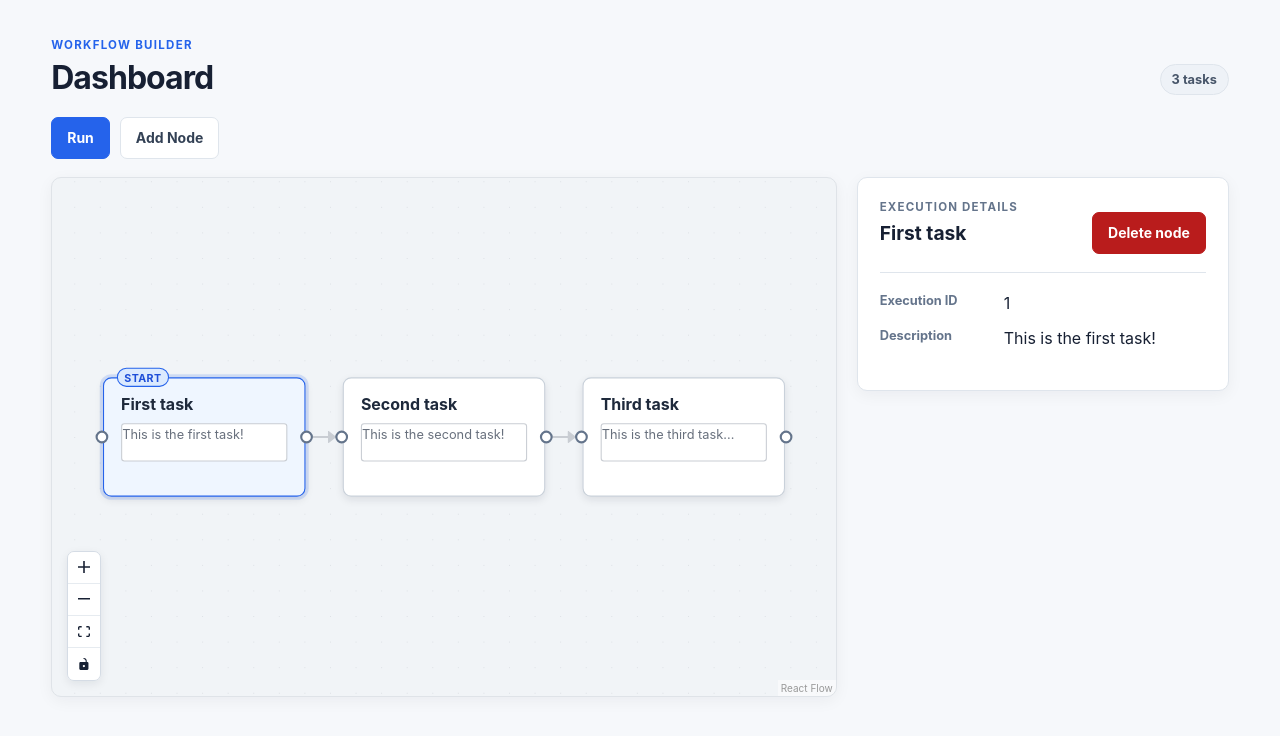
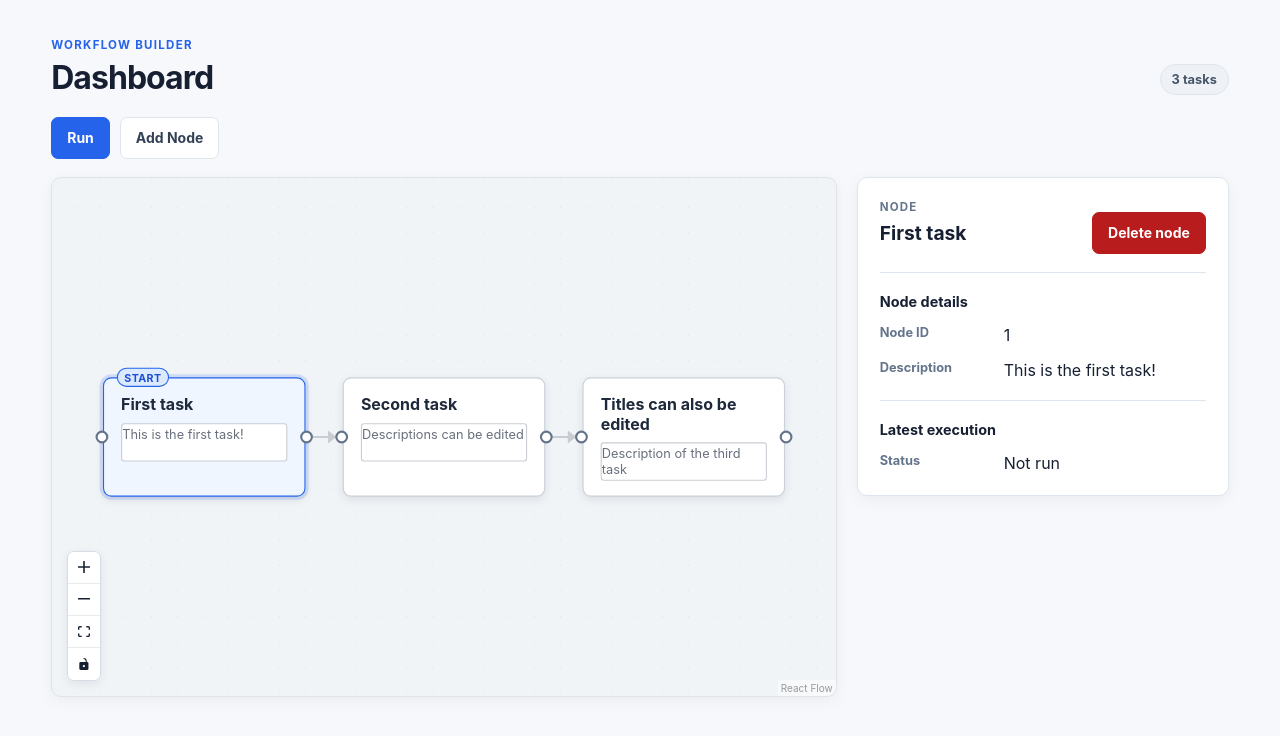
Before and after one commit to justin-tsai/workflow-mockup, a React (Vite) app: page / in a window 1280 px wide. Both pictures are taken after a click on the element 102 px from the left and 436 px from the top of the page. Shown: the top 736 px of the page. Built offline with nearby package versions, Linux system fonts and the light colour scheme.

Commit message:
add edge details and separate

```diff
--- a/src/App.tsx
+++ b/src/App.tsx
@@ -1,5 +1,6 @@
 import { useCallback, useEffect, useMemo, useState } from 'react';
-import ExecutionDetails from './components/ExecutionDetails';
+import NodeDetails from './components/NodeDetails';
+import ConnectionDetails from './components/ConnectionDetails';
 import WorkflowCanvas from './components/WorkflowCanvas';
 import WorkflowToolbar from './components/WorkflowToolbar';
 import { workflows as initialWorkflows } from './data/workflows';
@@ -22,6 +23,7 @@ export default function App() {
         })),
     );
     const [selectedWorkflowId, setSelectedWorkflowId] = useState<number | null>(null);
+    const [selectedConnectionId, setSelectedConnectionId] = useState<string | null>(null);
     const [startWorkflowId, setStartWorkflowId] = useState<number | null>(initialWorkflows[0]?.id ?? null);
     const [connectionError, setConnectionError] = useState<ConnectionError | null>(null);
 
@@ -34,6 +36,18 @@ export default function App() {
     const selectedWorkflow = useMemo(
         () => workflowItems.find((workflow) => workflow.id === selectedWorkflowId) ?? null,
         [selectedWorkflowId, workflowItems],
+    );
+    const selectedConnection = useMemo(
+        () => connections.find((connection) => connection.id === selectedConnectionId) ?? null,
+        [connections, selectedConnectionId],
+    );
+    const selectedConnectionSource = useMemo(
+        () => workflowItems.find((workflow) => workflow.id === selectedConnection?.source) ?? null,
+        [selectedConnection, workflowItems],
+    );
+    const selectedConnectionTarget = useMemo(
+        () => workflowItems.find((workflow) => workflow.id === selectedConnection?.target) ?? null,
+        [selectedConnection, workflowItems],
     );
 
     const { isRunning, runWorkflow } = useWorkflowExecution({
@@ -94,6 +108,7 @@ export default function App() {
         setConnections((currentConnections) => currentConnections.filter(
             (connection) => !ids.has(connection.id),
         ));
+        setSelectedConnectionId((currentId) => currentId !== null && ids.has(currentId) ? null : currentId);
     }, []);
 
     const handleDeleteWorkflows = useCallback((workflowIds: number[]) => {
@@ -154,16 +169,30 @@ export default function App() {
                     connections={connections}
                     selectedWorkflowId={selectedWorkflowId}
                     startWorkflowId={startWorkflowId}
-                    onSelectWorkflow={(workflow) => setSelectedWorkflowId(workflow.id)}
+                    onSelectWorkflow={(workflow) => {
+                        setSelectedConnectionId(null);
+                        setSelectedWorkflowId(workflow.id);
+                    }}
                     onMoveWorkflow={handleMoveWorkflow}
                     onUpdateWorkflow={handleUpdateWorkflow}
                     onConnectWorkflows={handleConnectWorkflows}
                     onDeleteConnections={handleDeleteConnections}
                     onDeleteWorkflows={handleDeleteWorkflowNodes}
+                    selectedConnectionId={selectedConnectionId}
+                    onSelectConnection={(connectionId) => {
+                        setSelectedConnectionId(connectionId);
+                        if (connectionId) setSelectedWorkflowId(null);
+                    }}
                 />
 
-                {selectedWorkflow ? (
-                    <ExecutionDetails
+                {selectedConnection && selectedConnectionSource && selectedConnectionTarget ? (
+                    <ConnectionDetails
+                        source={selectedConnectionSource}
+                        target={selectedConnectionTarget}
+                        onDeleteConnection={() => handleDeleteConnections([selectedConnection.id])}
+                    />
+                ) : selectedWorkflow ? (
+                    <NodeDetails
                         workflow={selectedWorkflow}
                         onRetryWorkflow={(workflowId) => runWorkflow(workflowId)}
                         isStartNode={selectedWorkflow.id === startWorkflowId}
--- /dev/null
+++ b/src/components/ConnectionDetails.tsx
@@ -0,0 +1,40 @@
+import DetailsPanel from './DetailsPanel';
+import type { Workflow } from '../types/workflow';
+
+type ConnectionDetailsProps = {
+    source: Workflow;
+    target: Workflow;
+    onDeleteConnection: () => void;
+};
+
+export default function ConnectionDetails({
+    source,
+    target,
+    onDeleteConnection,
+}: ConnectionDetailsProps) {
+    return (
+        <DetailsPanel>
+            <div className="details-panel__header">
+                <div>
+                    <p>Connection</p>
+                    <h2>{source.name} -&gt; {target.name}</h2>
+                </div>
+            </div>
+
+            <dl>
+                <div>
+                    <dt>From</dt>
+                    <dd>{source.name}</dd>
+                </div>
+                <div>
+                    <dt>To</dt>
+                    <dd>{target.name}</dd>
+                </div>
+            </dl>
+
+            <button type="button" className="delete-node-button" onClick={onDeleteConnection}>
+                Delete connection
+            </button>
+        </DetailsPanel>
+    );
+}
--- /dev/null
+++ b/src/components/DetailsPanel.tsx
@@ -0,0 +1,7 @@
+import type { ReactNode } from 'react';
+
+type DetailsPanelProps = { children: ReactNode };
+
+export default function DetailsPanel({ children }: DetailsPanelProps) {
+    return <section className="details-panel">{children}</section>;
+}
--- a/src/components/ExecutionDetails.tsx
+++ /dev/null
@@ -1,93 +0,0 @@
-// components/ExecutionDetails.tsx
-
-import StatusBadge from './StatusBadge';
-import type { Workflow } from '../types/workflow';
-
-type ExecutionDetailsProps = {
-    workflow: Workflow;
-    onRetryWorkflow: (workflowId: number) => void;
-    isStartNode: boolean;
-    isRunning: boolean;
-    onSetStartNode: (workflowId: number) => void;
-    onDeleteWorkflow: (workflowId: number) => void;
-};
-
-export default function ExecutionDetails({
-                                             workflow,
-                                             onRetryWorkflow,
-                                             isStartNode,
-                                             isRunning,
-                                             onSetStartNode,
-                                             onDeleteWorkflow,
-                                         }: ExecutionDetailsProps) {
-    return (
-        <section className="execution-details">
-            <div className="execution-details__header">
-                <div>
-                    <p>Execution details</p>
-                    <h2>{workflow.name}</h2>
-                </div>
-
-                <div className="execution-details__actions">
-                    <StatusBadge status={workflow.status} />
-                    {!isStartNode && !isRunning && (
-                        <button
-                            type="button"
-                            className="start-node-button"
-                            onClick={() => onSetStartNode(workflow.id)}
-                        >
-                            Set as start node
-                        </button>
-                    )}
-                    <button
-                        type="button"
-                        className="delete-node-button"
-                        disabled={isRunning}
-                        onClick={() => onDeleteWorkflow(workflow.id)}
-                    >
-                        Delete node
-                    </button>
-                </div>
-            </div>
-
-            <dl>
-                <div>
-                    <dt>Execution ID</dt>
-                    <dd>{workflow.id}</dd>
-                </div>
-
-                {workflow.startedAt && (
-                    <div>
-                        <dt>Started</dt>
-                        <dd>{workflow.startedAt}</dd>
-                    </div>
-                )}
-
-                <div>
-                    <dt>Description</dt>
-                    <dd>{workflow.description}</dd>
-                </div>
-            </dl>
-
-            {workflow.status === 'running' && (
-                <p>This workflow is currently running.</p>
-            )}
-
-            {workflow.status === 'completed' && (
-                <p>This workflow completed successfully.</p>
-            )}
-
-            {workflow.status === 'failed' && (
-                <div>
-                    <p>This workflow failed.</p>
-                    <button
-                        type="button"
-                        onClick={() => onRetryWorkflow(workflow.id)}
-                    >
-                        Retry workflow
-                    </button>
-                </div>
-            )}
-        </section>
-    );
-}
--- /dev/null
+++ b/src/components/NodeDetails.tsx
@@ -0,0 +1,38 @@
+import StatusBadge from './StatusBadge';
+import DetailsPanel from './DetailsPanel';
+import type { Workflow } from '../types/workflow';
+
+type NodeDetailsProps = {
+    workflow: Workflow;
+    onRetryWorkflow: (workflowId: number) => void;
+    isStartNode: boolean;
+    isRunning: boolean;
+    onSetStartNode: (workflowId: number) => void;
+    onDeleteWorkflow: (workflowId: number) => void;
+};
+
+export default function NodeDetails({ workflow, onRetryWorkflow, isStartNode, isRunning, onSetStartNode, onDeleteWorkflow }: NodeDetailsProps) {
+    return (
+        <DetailsPanel>
+            <div className="details-panel__header">
+                <div><p>Node</p><h2>{workflow.name}</h2></div>
+                <div className="details-panel__actions">
+                    <StatusBadge status={workflow.status} />
+                    {!isStartNode && !isRunning && <button type="button" className="start-node-button" onClick={() => onSetStartNode(workflow.id)}>Set as start node</button>}
+                    <button type="button" className="delete-node-button" disabled={isRunning} onClick={() => onDeleteWorkflow(workflow.id)}>Delete node</button>
+                </div>
+            </div>
+            <section className="details-section">
+                <h3>Node details</h3>
+                <dl><div><dt>Node ID</dt><dd>{workflow.id}</dd></div><div><dt>Description</dt><dd>{workflow.description}</dd></div></dl>
+            </section>
+            <section className="details-section">
+                <h3>Latest execution</h3>
+                <dl><div><dt>Status</dt><dd>{workflow.status ?? 'Not run'}</dd></div>{workflow.startedAt && <div><dt>Started</dt><dd>{workflow.startedAt}</dd></div>}</dl>
+            </section>
+            {workflow.status === 'running' && <p>This workflow is currently running.</p>}
+            {workflow.status === 'completed' && <p>This workflow completed successfully.</p>}
+            {workflow.status === 'failed' && <div><p>This workflow failed.</p><button type="button" onClick={() => onRetryWorkflow(workflow.id)}>Retry workflow</button></div>}
+        </DetailsPanel>
+    );
+}
--- a/src/components/WorkflowCanvas.tsx
+++ b/src/components/WorkflowCanvas.tsx
@@ -46,6 +46,8 @@ type WorkflowCanvasProps = {
     onConnectWorkflows: (source: number, target: number) => void;
     onDeleteConnections: (connectionIds: string[]) => void;
     onDeleteWorkflows: (workflowIds: number[]) => void;
+    selectedConnectionId: string | null;
+    onSelectConnection: (connectionId: string | null) => void;
 };
 
 function WorkflowNode({ data, selected }: NodeProps<WorkflowNode>) {
@@ -199,10 +201,11 @@ export default function WorkflowCanvas({
     onConnectWorkflows,
     onDeleteConnections,
     onDeleteWorkflows,
+    selectedConnectionId,
+    onSelectConnection,
 }: WorkflowCanvasProps) {
     const canvasRef = useRef<HTMLElement>(null);
     const reactFlowRef = useRef<ReactFlowInstance<WorkflowNode>>(null);
-    const [selectedConnectionId, setSelectedConnectionId] = useState<string | null>(null);
     const initialNodes = useMemo<WorkflowNode[]>(
         () =>
             workflows.map((workflow) => ({
@@ -318,9 +321,9 @@ export default function WorkflowCanvas({
                     )
                 }
                 onConnect={handleConnect}
-                onEdgeClick={(_, edge) => setSelectedConnectionId(edge.id)}
+                onEdgeClick={(_, edge) => onSelectConnection(edge.id)}
                 onEdgesDelete={(deletedEdges) => {
-                    setSelectedConnectionId(null);
+                    onSelectConnection(null);
                     onDeleteConnections(deletedEdges.map((edge) => edge.id));
                 }}
                 onNodesDelete={(deletedNodes) => {
@@ -328,7 +331,7 @@ export default function WorkflowCanvas({
                 }}
                 deleteKeyCode="Delete"
                 onNodeClick={(_, node) => {
-                    setSelectedConnectionId(null);
+                    onSelectConnection(null);
                     const workflow = workflows.find(
                         (candidate) => candidate.id === Number(node.id),
                     );
@@ -337,7 +340,7 @@ export default function WorkflowCanvas({
                         onSelectWorkflow(workflow);
                     }
                 }}
-                onPaneClick={() => setSelectedConnectionId(null)}
+                onPaneClick={() => onSelectConnection(null)}
                 onInit={(instance) => {
                     reactFlowRef.current = instance;
                 }}
--- a/src/data/workflows.ts
+++ b/src/data/workflows.ts
@@ -13,15 +13,15 @@ export const workflows: Workflow[] = [
         id: 2,
         name: 'Second task',
         status: null,
-        description: 'This is the second task!',
+        description: 'Descriptions can be edited',
         x: 0,
         y: 100,
     },
     {
         id: 3,
-        name: 'Third task',
+        name: 'Titles can also be edited',
         status: null,
-        description: 'This is the third task...',
+        description: 'Description of the third task',
         x: 225,
         y: 100,
     },
--- a/src/index.css
+++ b/src/index.css
@@ -72,7 +72,7 @@ main {
 
 .workflow-actions button,
 .start-node-button,
-.execution-details button {
+.details-panel button {
   min-height: 42px;
   padding: 9px 15px;
   border: 1px solid transparent;
@@ -91,10 +91,10 @@ main {
 .workflow-actions button:last-child:hover:not(:disabled) { background: var(--surface-subtle); border-color: #b8c3d0; }
 .workflow-actions button:focus-visible,
 .start-node-button:focus-visible,
-.execution-details button:focus-visible,
+.details-panel button:focus-visible,
 .workflow-card:focus-visible { outline: 3px solid rgb(37 99 235 / 25%); outline-offset: 2px; }
 .workflow-actions button:disabled,
-.execution-details button:disabled { cursor: not-allowed; opacity: .55; }
+.details-panel button:disabled { cursor: not-allowed; opacity: .55; }
 
 .dashboard {
   display: grid;
@@ -170,7 +170,7 @@ main {
 .status-badge--failed { color: var(--danger); background: #fef2f2; }
 .status-badge--blocked { color: #7e22ce; background: #faf5ff; }
 
-.execution-details {
+.details-panel {
   min-width: 0;
   padding: 22px;
   background: var(--surface);
@@ -179,7 +179,7 @@ main {
   box-shadow: 0 4px 16px rgb(15 23 42 / 5%);
 }
 
-.execution-details__header {
+.details-panel__header {
   display: flex;
   align-items: flex-start;
   justify-content: space-between;
@@ -187,16 +187,20 @@ main {
   padding-bottom: 18px;
   border-bottom: 1px solid var(--line);
 }
-.execution-details__header > div > p { margin-bottom: 7px; color: var(--muted); font-size: .72rem; font-weight: 750; letter-spacing: .1em; text-transform: uppercase; }
-.execution-details__actions { display: flex; flex-direction: column; align-items: flex-end; gap: 9px; }
-.execution-details dl { display: grid; gap: 15px; margin: 20px 0; }
-.execution-details dl > div { display: grid; grid-template-columns: 110px minmax(0, 1fr); gap: 14px; }
-.execution-details dt { color: var(--muted); font-size: .8rem; font-weight: 700; }
-.execution-details dd { min-width: 0; margin: 0; color: var(--ink); overflow-wrap: anywhere; }
-.execution-details button { margin-top: 12px; color: #fff; background: var(--danger); border-color: var(--danger); }
-.execution-details .start-node-button { color: #fff; background: var(--blue); border-color: var(--blue); }
-.execution-details .start-node-button:hover:not(:disabled) { background: var(--blue-dark); border-color: var(--blue-dark); }
-.execution-details .delete-node-button:hover:not(:disabled) { background: #991b1b; border-color: #991b1b; }
+.details-panel__header > div > p { margin-bottom: 7px; color: var(--muted); font-size: .72rem; font-weight: 750; letter-spacing: .1em; text-transform: uppercase; }
+.details-panel__actions { display: flex; flex-direction: column; align-items: flex-end; gap: 9px; }
+.details-section { padding-top: 20px; }
+.details-section + .details-section { margin-top: 20px; border-top: 1px solid var(--line); }
+.details-section h3 { margin: 0 0 14px; color: var(--ink); font-size: .9rem; line-height: 1.25; }
+.details-panel dl { display: grid; gap: 15px; margin: 20px 0; }
+.details-section dl { margin: 0; }
+.details-panel dl > div { display: grid; grid-template-columns: 110px minmax(0, 1fr); gap: 14px; }
+.details-panel dt { color: var(--muted); font-size: .8rem; font-weight: 700; }
+.details-panel dd { min-width: 0; margin: 0; color: var(--ink); overflow-wrap: anywhere; }
+.details-panel button { margin-top: 12px; color: #fff; background: var(--danger); border-color: var(--danger); }
+.details-panel .start-node-button { color: #fff; background: var(--blue); border-color: var(--blue); }
+.details-panel .start-node-button:hover:not(:disabled) { background: var(--blue-dark); border-color: var(--blue-dark); }
+.details-panel .delete-node-button:hover:not(:disabled) { background: #991b1b; border-color: #991b1b; }
 
 @media (max-width: 900px) {
   main { padding-top: 28px; }
@@ -211,13 +215,13 @@ main {
   .workflow-actions button { width: 100%; min-width: 0; padding-inline: 8px; }
   .workflow-card { gap: 10px; padding: 14px; }
   .workflow-card p { font-size: .82rem; }
-  .execution-details { padding: 17px; }
-  .execution-details__header { flex-direction: column; gap: 14px; }
-  .execution-details__actions { width: 100%; align-items: stretch; }
-  .execution-details__actions .status-badge { align-self: flex-start; }
-  .execution-details__actions button,
-  .execution-details > button { width: 100%; }
-  .execution-details dl > div { grid-template-columns: 1fr; gap: 3px; }
+  .details-panel { padding: 17px; }
+  .details-panel__header { flex-direction: column; gap: 14px; }
+  .details-panel__actions { width: 100%; align-items: stretch; }
+  .details-panel__actions .status-badge { align-self: flex-start; }
+  .details-panel__actions button,
+  .details-panel > button { width: 100%; }
+  .details-panel dl > div { grid-template-columns: 1fr; gap: 3px; }
 }
 
 @media (max-width: 390px) {
```
